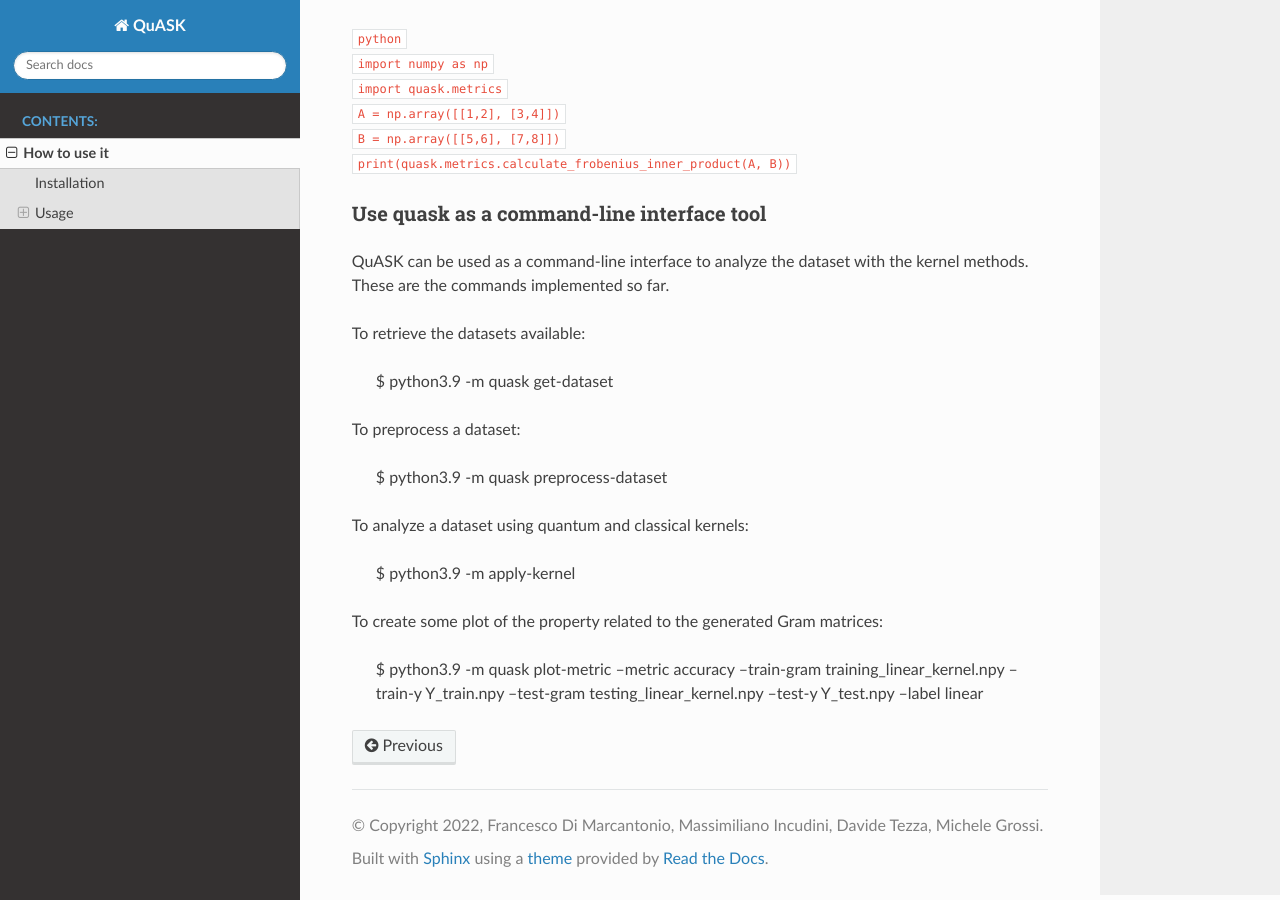
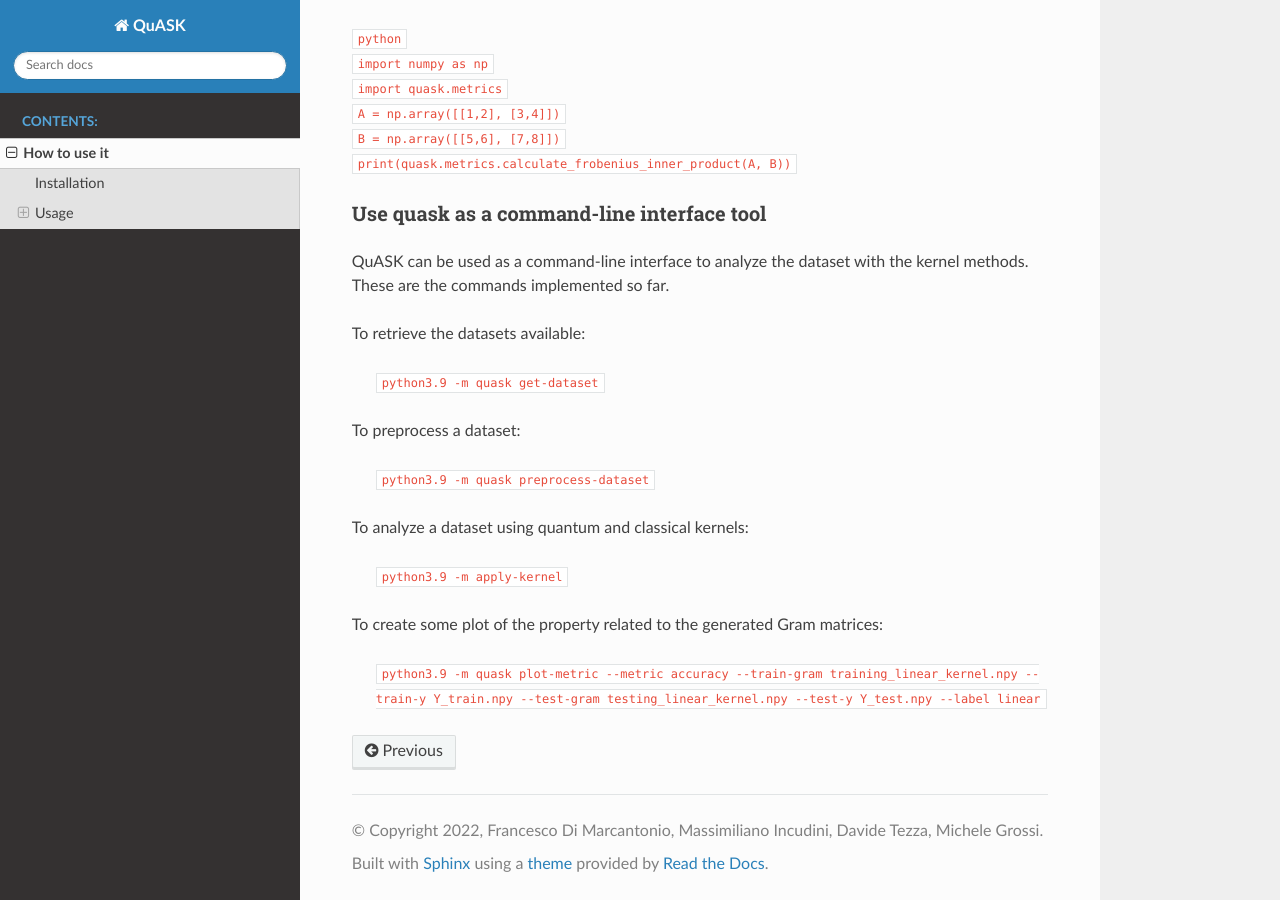
Before and after one commit to CERN-IT-INNOVATION/QuASK, a Sphinx documentation site: the page built from docs/source/how_to_use.rst, in a window 1280 px wide and 900 px high, scrolled down 708 px. Built offline with Sphinx 7.4.7 and the Read the Docs theme 2.0.0, drawn with Linux system fonts in a browser that asks for light colours.

Commit message:
Update how_to_use.rst

```diff
--- a/docs/source/how_to_use.rst
+++ b/docs/source/how_to_use.rst
@@ -42,16 +42,16 @@ kernel methods. These are the commands implemented so far.
 
 To retrieve the datasets available:
 
-    $ python3.9 -m quask get-dataset
+     ``python3.9 -m quask get-dataset``
 
 To preprocess a dataset:
 
-    $ python3.9 -m quask preprocess-dataset
+    ``python3.9 -m quask preprocess-dataset``
 
 To analyze a dataset using quantum and classical kernels:
 
-    $ python3.9 -m apply-kernel
+    ``python3.9 -m apply-kernel``
 
 To create some plot of the property related to the generated Gram matrices:
 
-    $ python3.9 -m quask plot-metric --metric accuracy --train-gram training_linear_kernel.npy --train-y Y_train.npy --test-gram testing_linear_kernel.npy --test-y Y_test.npy --label linear
+    ``python3.9 -m quask plot-metric --metric accuracy --train-gram training_linear_kernel.npy --train-y Y_train.npy --test-gram testing_linear_kernel.npy --test-y Y_test.npy --label linear``
```
